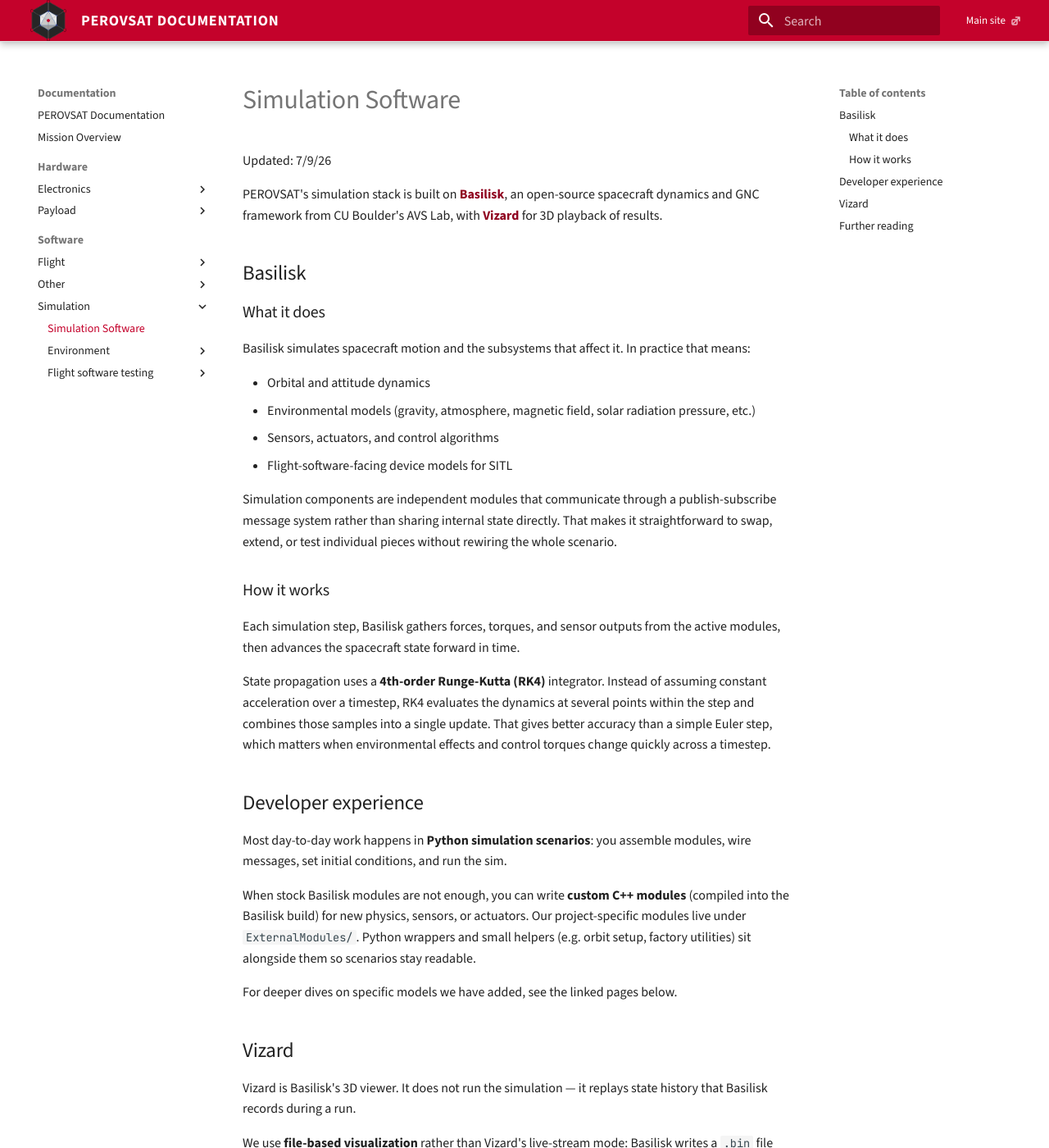
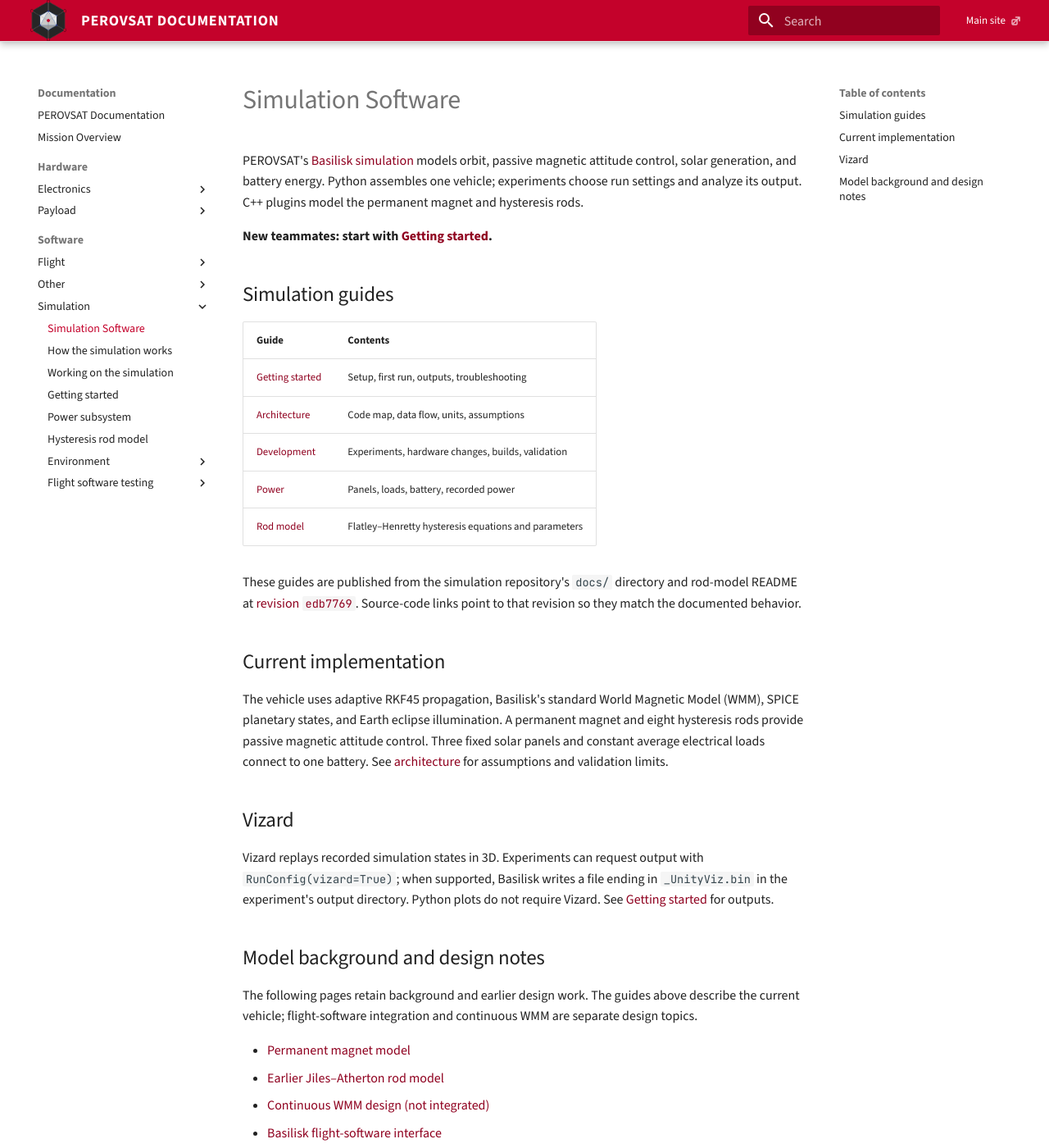
Before and after one commit to PEROVSAT/perovsat.github.io, an MkDocs documentation site: the page built from docs/content/software/simulation/index.md, in a window 1280 px wide and 1400 px high. Shown: the whole window at 82% size. Built offline with MkDocs 1.6.1 and Material for MkDocs 9.7.7, drawn with Linux system fonts in a browser that asks for light colours; some of the changed text lies outside the part shown.

Commit message:
Publish current Basilisk simulation guides in Software / Simulation (#13)

````diff
--- a/docs/content/software/simulation/index.md
+++ b/docs/content/software/simulation/index.md
@@ -1,50 +1,49 @@
 # Simulation Software
 
-Updated: 7/9/26
+PEROVSAT's [Basilisk simulation](https://github.com/PEROVSAT/basilisk-simulation) models orbit, passive magnetic
+attitude control, solar generation, and battery energy. Python assembles one
+vehicle; experiments choose run settings and analyze its output. C++ plugins
+model the permanent magnet and hysteresis rods.
 
-PEROVSAT's simulation stack is built on **[Basilisk](https://hanspeterschaub.info/basilisk/)**, an open-source spacecraft dynamics and GNC framework from CU Boulder's AVS Lab, with **[Vizard](https://hanspeterschaub.info/basilisk/Vizard.html)** for 3D playback of results.
+**New teammates: start with [Getting started](getting-started.md).**
 
-## Basilisk
+## Simulation guides
 
-### What it does
+| Guide | Contents |
+| --- | --- |
+| [Getting started](getting-started.md) | Setup, first run, outputs, troubleshooting |
+| [Architecture](architecture.md) | Code map, data flow, units, assumptions |
+| [Development](development.md) | Experiments, hardware changes, builds, validation |
+| [Power](power.md) | Panels, loads, battery, recorded power |
+| [Rod model](rod-model.md) | Flatley–Henretty hysteresis equations and parameters |
 
-Basilisk simulates spacecraft motion and the subsystems that affect it. In practice that means:
+These guides are published from the simulation repository's `docs/` directory
+and rod-model README at [revision `edb7769`](https://github.com/PEROVSAT/basilisk-simulation/tree/edb77696e55f2cd707afaa19c2074e2f3061f27b).
+Source-code links point to that revision so they match the documented behavior.
 
-- Orbital and attitude dynamics
-- Environmental models (gravity, atmosphere, magnetic field, solar radiation pressure, etc.)
-- Sensors, actuators, and control algorithms
-- Flight-software-facing device models for SITL
+## Current implementation
 
-Simulation components are independent modules that communicate through a publish-subscribe message system rather than sharing internal state directly. That makes it straightforward to swap, extend, or test individual pieces without rewiring the whole scenario.
-
-### How it works
-
-Each simulation step, Basilisk gathers forces, torques, and sensor outputs from the active modules, then advances the spacecraft state forward in time.
-
-State propagation uses a **4th-order Runge-Kutta (RK4)** integrator. Instead of assuming constant acceleration over a timestep, RK4 evaluates the dynamics at several points within the step and combines those samples into a single update. That gives better accuracy than a simple Euler step, which matters when environmental effects and control torques change quickly across a timestep.
-
-## Developer experience
-
-Most day-to-day work happens in **Python simulation scenarios**: you assemble modules, wire messages, set initial conditions, and run the sim.
-
-When stock Basilisk modules are not enough, you can write **custom C++ modules** (compiled into the Basilisk build) for new physics, sensors, or actuators. Our project-specific modules live under `ExternalModules/`. Python wrappers and small helpers (e.g. orbit setup, factory utilities) sit alongside them so scenarios stay readable.
-
-For deeper dives on specific models we have added, see the linked pages below.
+The vehicle uses adaptive RKF45 propagation, Basilisk's standard World Magnetic
+Model (WMM), SPICE planetary states, and Earth eclipse illumination. A permanent
+magnet and eight hysteresis rods provide passive magnetic attitude control.
+Three fixed solar panels and constant average electrical loads connect to one
+battery. See [architecture](architecture.md) for assumptions and validation limits.
 
 ## Vizard
 
-Vizard is Basilisk's 3D viewer. It does not run the simulation — it replays state history that Basilisk records during a run.
+Vizard replays recorded simulation states in 3D. Experiments can request output
+with `RunConfig(vizard=True)`; when supported, Basilisk writes a file ending in
+`_UnityViz.bin` in the experiment's output directory. Python plots do not require
+Vizard. See [Getting started](getting-started.md#read-the-results) for outputs.
 
-We use **file-based visualization** rather than Vizard's live-stream mode: Basilisk writes a `.bin` file (typically under `_VizFiles/`) while the sim runs, and you open that file in Vizard afterward. This keeps visualization decoupled from the numerical loop, which is important as we move toward full SITL runs where Basilisk must stay in sync with emulated flight software. Recording to disk avoids the overhead and timing coupling of a live render stream, and lets you replay or share results without rerunning the sim.
+## Model background and design notes
 
-```text
-Python scenario  →  Basilisk (integrate)  →  .bin file  →  Vizard playback
-```
+The following pages retain background and earlier design work. The guides above
+describe the current vehicle; flight-software integration and continuous WMM are
+separate design topics.
 
-## Further reading
-
-- [Basilisk Flight Software Interface](./flight-software-testing/basilisk-flight-software-interface.md) — SITL device modeling and firmware integration
-- [Hysteresis Rods](./environment/Hysterisis_Rods.md)
-- [World Magnetic Model (WMM)](./environment/WMM.md)
-- [Permanent Magnet Attitude Control (PMAC)](./environment/PMAC.md)
-- [Zephyr-driven synchronization](./flight-software-testing/zephyr-driven-synchronization.md)
+- [Permanent magnet model](environment/PMAC.md)
+- [Earlier Jiles–Atherton rod model](environment/Hysterisis_Rods.md)
+- [Continuous WMM design (not integrated)](environment/WMM.md)
+- [Basilisk flight-software interface](flight-software-testing/basilisk-flight-software-interface.md)
+- [Zephyr-driven synchronization](flight-software-testing/zephyr-driven-synchronization.md)
--- a/docs/mkdocs.yml
+++ b/docs/mkdocs.yml
@@ -50,7 +50,11 @@ markdown_extensions:
   - toc:
       permalink: true
   - pymdownx.details
-  - pymdownx.superfences
+  - pymdownx.superfences:
+      custom_fences:
+        - name: mermaid
+          class: mermaid
+          format: !!python/name:pymdownx.superfences.fence_code_format
   - pymdownx.tabbed:
       alternate_style: true
   - pymdownx.emoji:
````
Also changed, not shown: docs/content/index.md (+6 -0 lines), docs/content/software/simulation/architecture.md (added, +116 -0 lines), docs/content/software/simulation/development.md (added, +124 -0 lines), docs/content/software/simulation/environment/Hysterisis_Rods.md (+2 -2 lines), docs/content/software/simulation/environment/PMAC.md (+2 -2 lines), docs/content/software/simulation/environment/WMM.md (+2 -2 lines), docs/content/software/simulation/getting-started.md (added, +133 -0 lines), docs/content/software/simulation/power.md (added, +102 -0 lines), docs/content/software/simulation/rod-model.md (added, +61 -0 lines).
